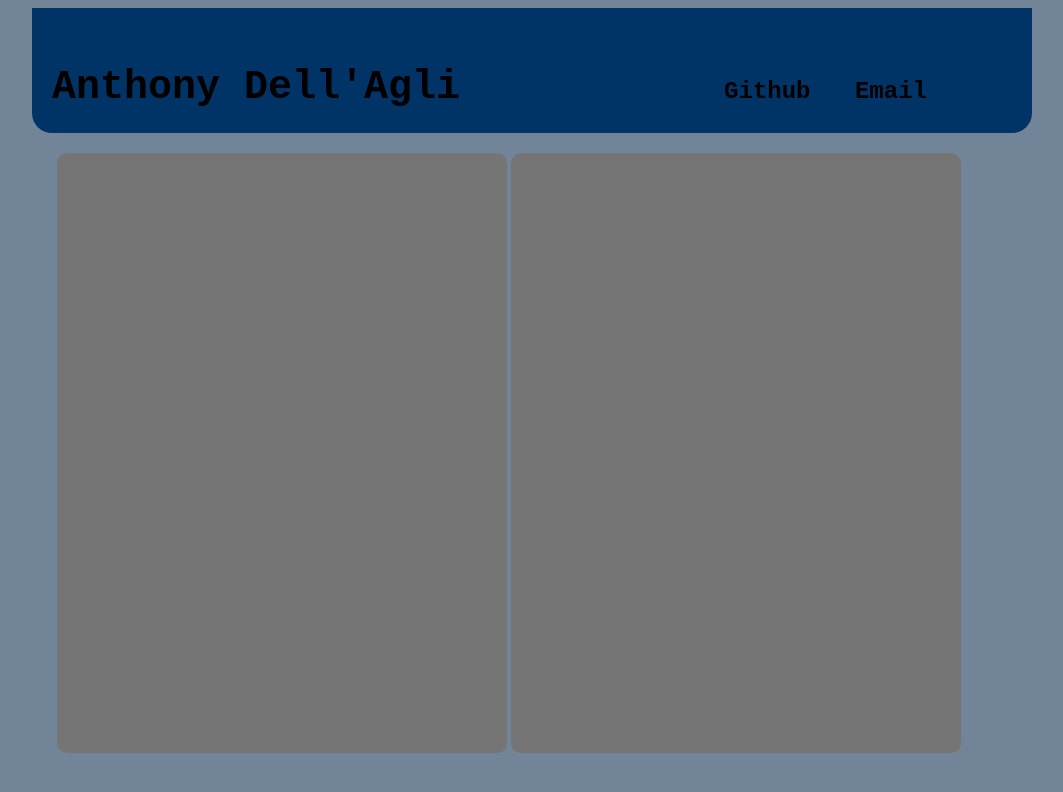
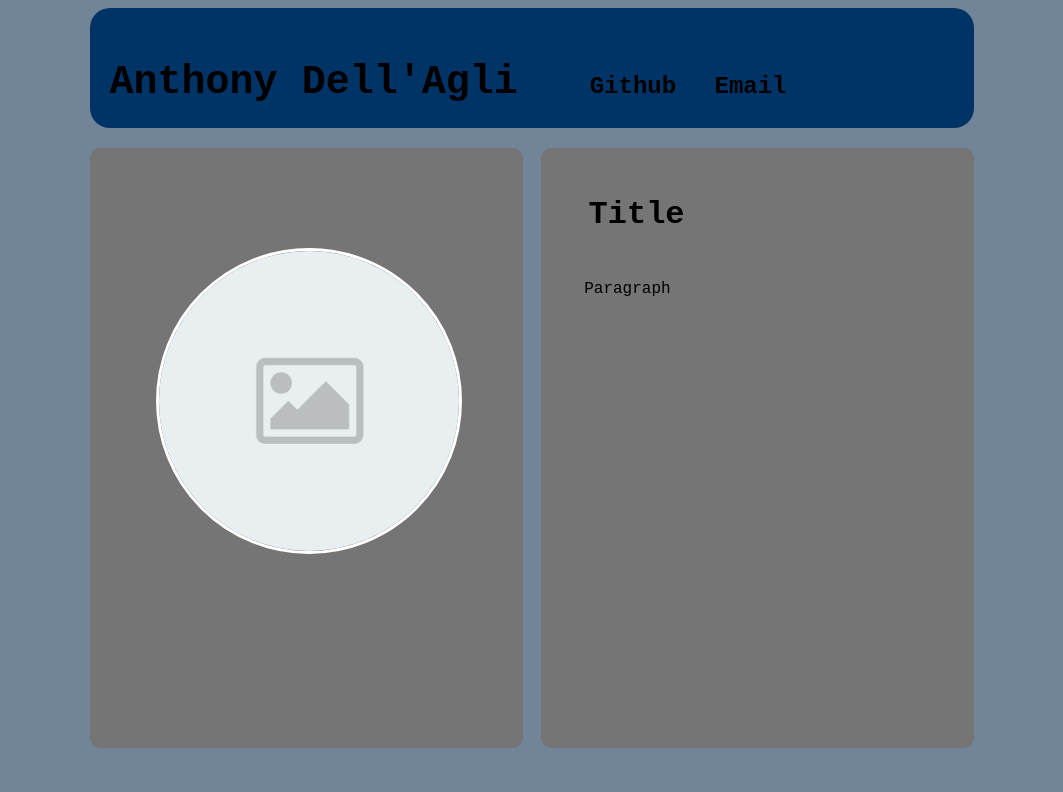
Before and after one commit to DellAgli/anthony-personal-website, a plain HTML site: page index.html in a window 1280 px wide. Shown: the whole page, without its empty margins (108-1171 px from the left). Drawn offline with Linux system fonts and the light colour scheme.

Commit message:
Add placeholder content and make content scale with window size

```diff
--- a/css/style.css
+++ b/css/style.css
@@ -7,12 +7,13 @@ body{
 	margin-left: auto;
 	margin-right: auto;
 	height: 75px;
-	width: 1000px;
+	width: 70%;
 	background-color: #003366;
-	border-bottom-left-radius: 20px;
-	border-bottom-right-radius: 20px;
-	padding-top: 25px;
+	border-radius: 20px;
+	padding-top: 20px;
 	padding-bottom: 25px;
+	min-width: 800px;
+
 }
 
 h1#title{
@@ -27,28 +28,60 @@ h1#title{
 	font-size: 24px;
 	color:Black;
 	text-decoration: none;
-	word-spacing: 30px;
+	word-spacing: 24px;
 }
 
-#bodypage{
+#frontpage{
 	margin-left: auto;
 	margin-right: auto;
-	width: 950px;
+	width: 70%;
+	height: 600px;
 	padding-top: 20px;
+	min-width: 800px;
 
 }
-#image{
+#left_side_content{
 	background-color: #757575;
-	width: 450px;
+	width: 49%;
 	display:inline-block;
 	height: 600px;
 	border-radius:10px;
+
+	position:relative;
+
 }
-#content{
+#right_side_content{
 
 	background-color: #757575;
-	width: 450px;
+	width: 49%;
 	display:inline-block;
 	height: 600px;
 	border-radius:10px;
+	float:right;
 }
+
+#portrait{
+	width: 300px;
+	height: 300px;
+	border-radius: 50%;
+	display: block;
+    border-style: solid;
+    border-color: #FFFFFF;
+
+    position: absolute;
+    top: 50%;
+    left: 50%;
+    margin-left:-150px;
+    margin-top:-200px;
+}
+
+#right_side_content h1{
+	font-family: "Courier New";
+	margin: 11%;
+}
+
+
+#right_side_content p{
+	font-family: "Courier New";
+	margin: 10%;
+}
--- a/index.html
+++ b/index.html
@@ -9,7 +9,7 @@
     <body>
        <div id="header">
 			<h1 id="title">
-					Anthony Dell'Agli  &nbsp;	&nbsp;	&nbsp;	&nbsp;	&nbsp;
+					Anthony Dell'Agli  &nbsp;
 				<a href="https://github.com/DellAgli" id="links"/>
 					Github
 				</a>
@@ -19,15 +19,20 @@
 			</h1>
 		</div>
 
-		<div id="bodypage">
-			<div id="image">
+		<div id="frontpage">
+			<div id="left_side_content">
+				<img src="portrait.png" id="portrait"/>
+
 
 			</div>
-			<div id="content">
-
+			<div id="right_side_content">
+				<h1>
+					Title
+				</h1>
+				<p>
+				Paragraph
+				</p>
 			</div>
 		</div>
-
-
-    </body>
+	</body>
 </html>
```
Also changed, not shown: portrait.png (added).
